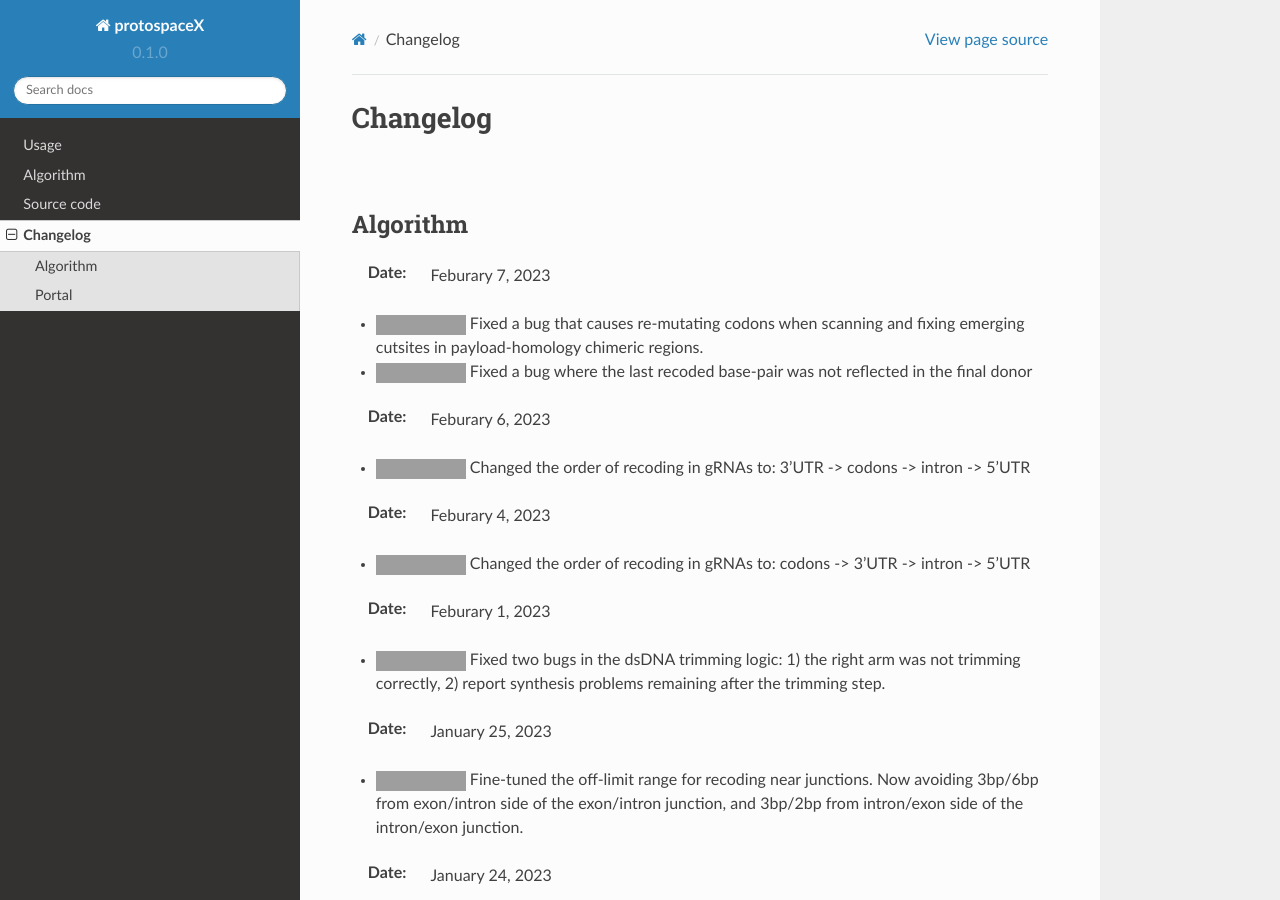
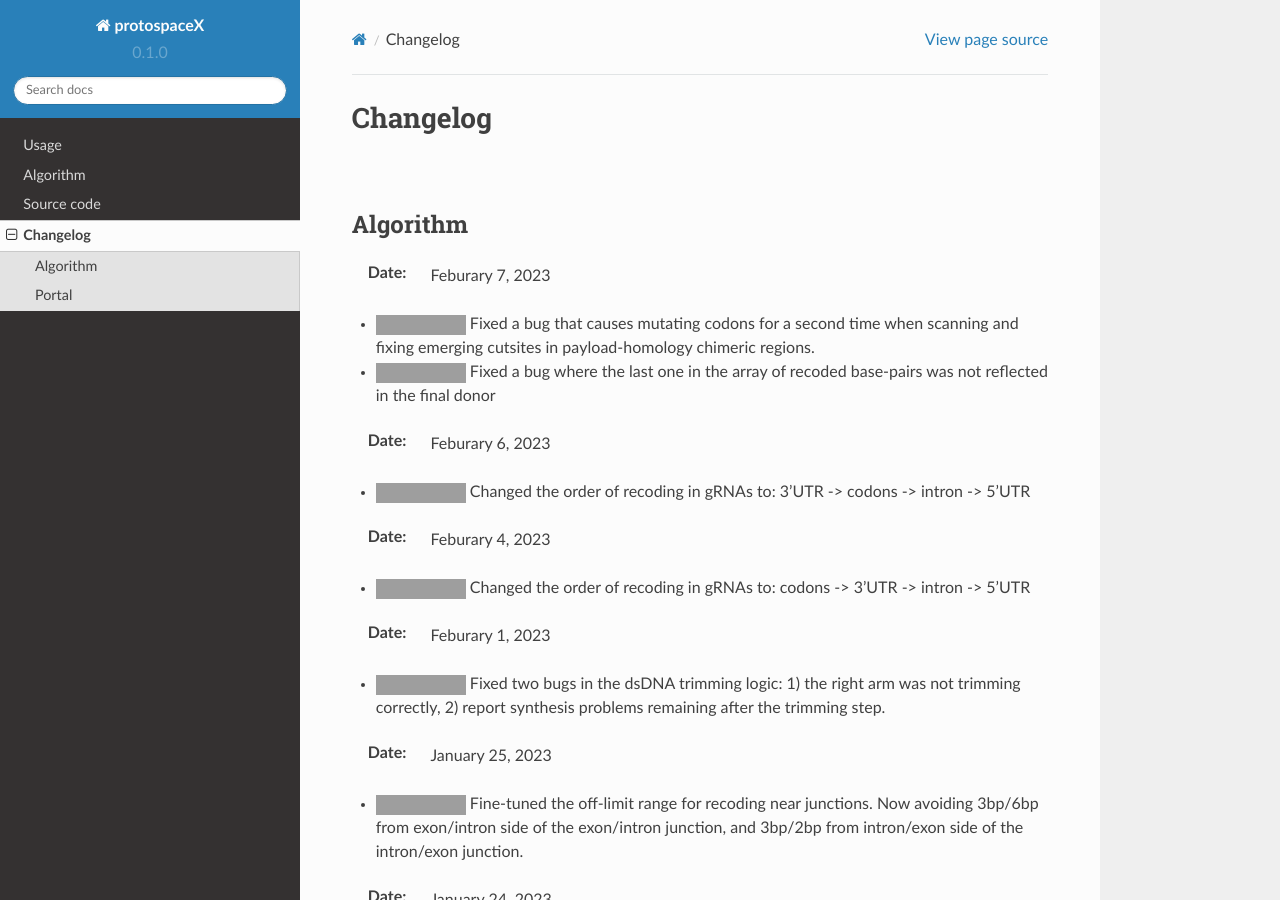
Before and after one commit to duopeng/protoSpaceJAM-readthedocs, a Sphinx documentation site: the page built from docs/source/changelog.rst, in a window 1280 px wide and 900 px high, cut to the strip 0-900 px from the top of the window. Built offline with Sphinx 7.4.7 and the Read the Docs theme 2.0.0, drawn with Linux system fonts in a browser that asks for light colours; grey boxes are pictures that could not be loaded.

Commit message:
Update changelog.rst

```diff
--- a/docs/source/changelog.rst
+++ b/docs/source/changelog.rst
@@ -7,8 +7,8 @@
 ---------
 
 :Date: Feburary 7, 2023
-* |bug fix 6e2e5| Fixed a bug that causes re-mutating codons when scanning and fixing emerging cutsites in payload-homology chimeric regions.
-* |bug fix 82c61| Fixed a bug where the last recoded base-pair was not reflected in the final donor
+* |bug fix 6e2e5| Fixed a bug that causes mutating codons for a second time when scanning and fixing emerging cutsites in payload-homology chimeric regions.
+* |bug fix 82c61| Fixed a bug where the last one in the array of recoded base-pairs was not reflected in the final donor
 
 :Date: Feburary 6, 2023
 * |enhancement 78fd0| Changed the order of recoding in gRNAs to: 3'UTR -> codons -> intron -> 5'UTR
```
